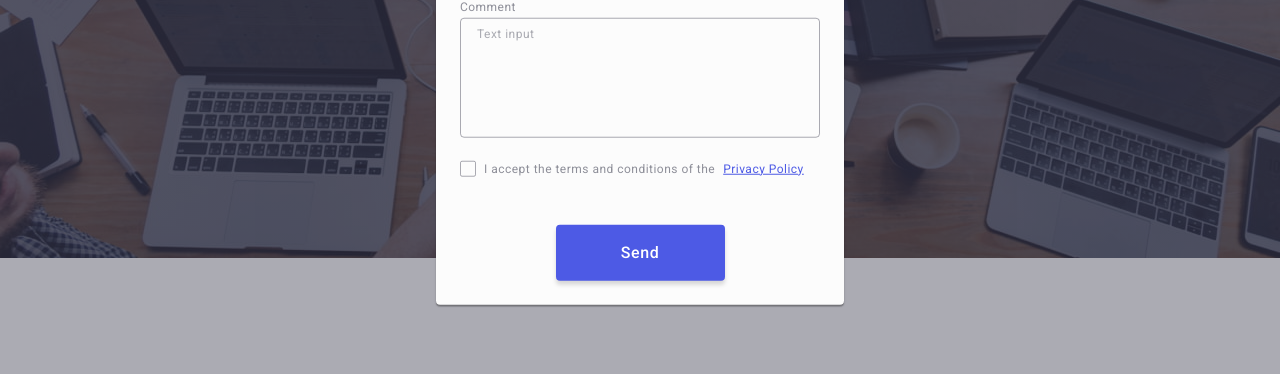
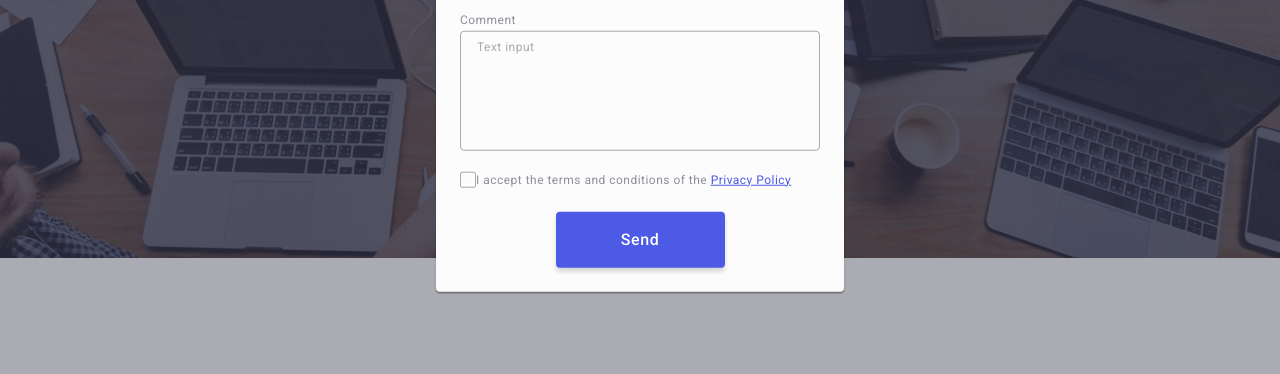
Before and after one commit to uflakey/goit-markup-hw-05, a plain HTML site: page index.html in a window 1280 px wide. Both pictures are taken after a click on the button "Order Service". Shown: the part 415-789 px from the top of the page. Drawn offline with nearby package versions, Linux system fonts and the light colour scheme.

Commit message:
hw5-enddd

```diff
--- a/css/styles.css
+++ b/css/styles.css
@@ -878,18 +878,14 @@ button {
 }
 /*Agreement blok*/
 .modal-form-agreement-container {
-  display: inline-flex;
+  display: flex;
   flex-direction: row-reverse;
   align-items: baseline;
   gap: 8px;
   margin-bottom: 24px;
 }
 .modal-form-agreement-label {
-  display: inline-flex;
   width: 360px;
-  align-items: center;
-  gap: 8px;
-  margin-bottom: 24px;
   font-size: 12px;
   line-height: 1.17;
   letter-spacing: 0.04em;
```
